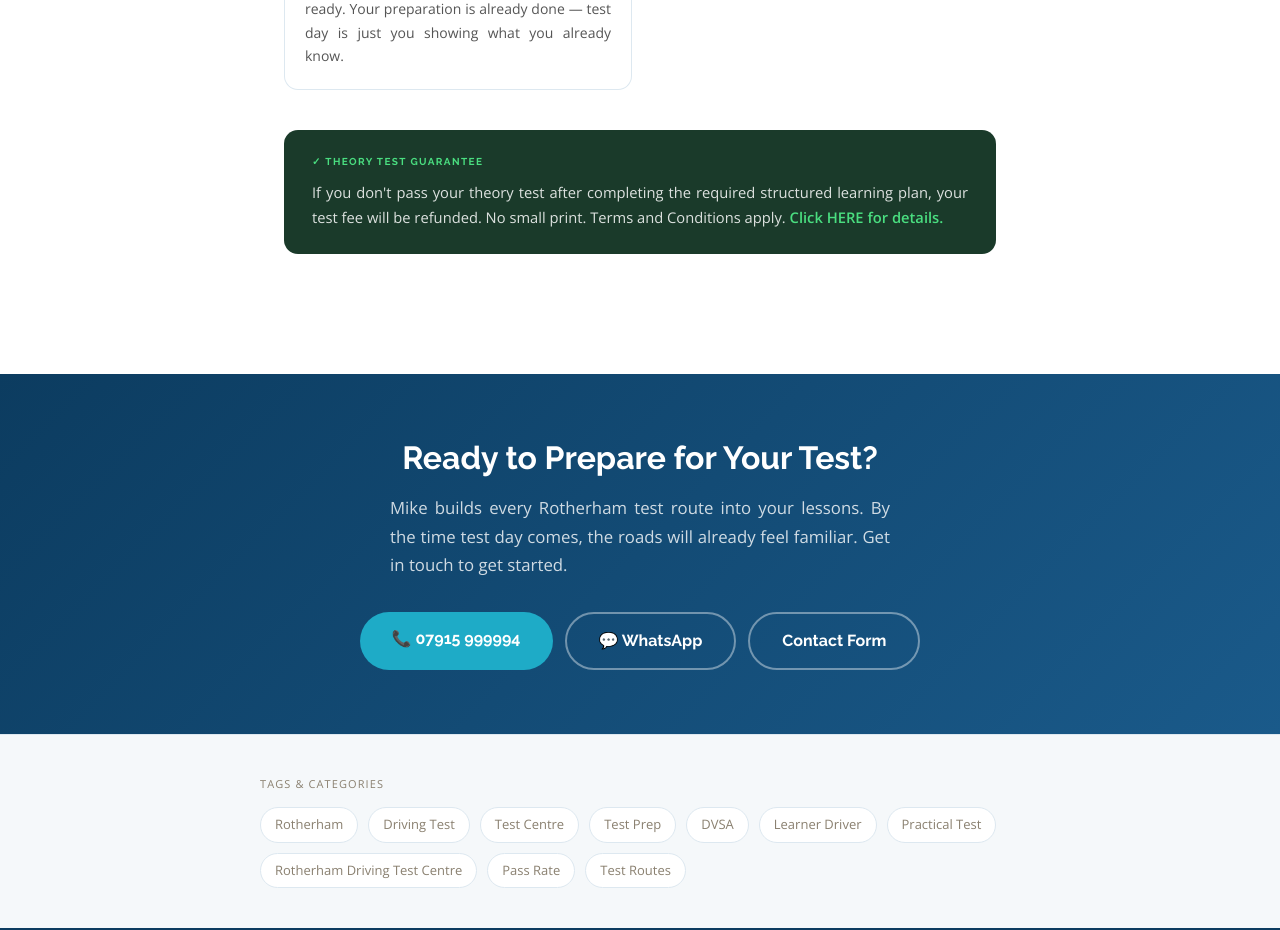
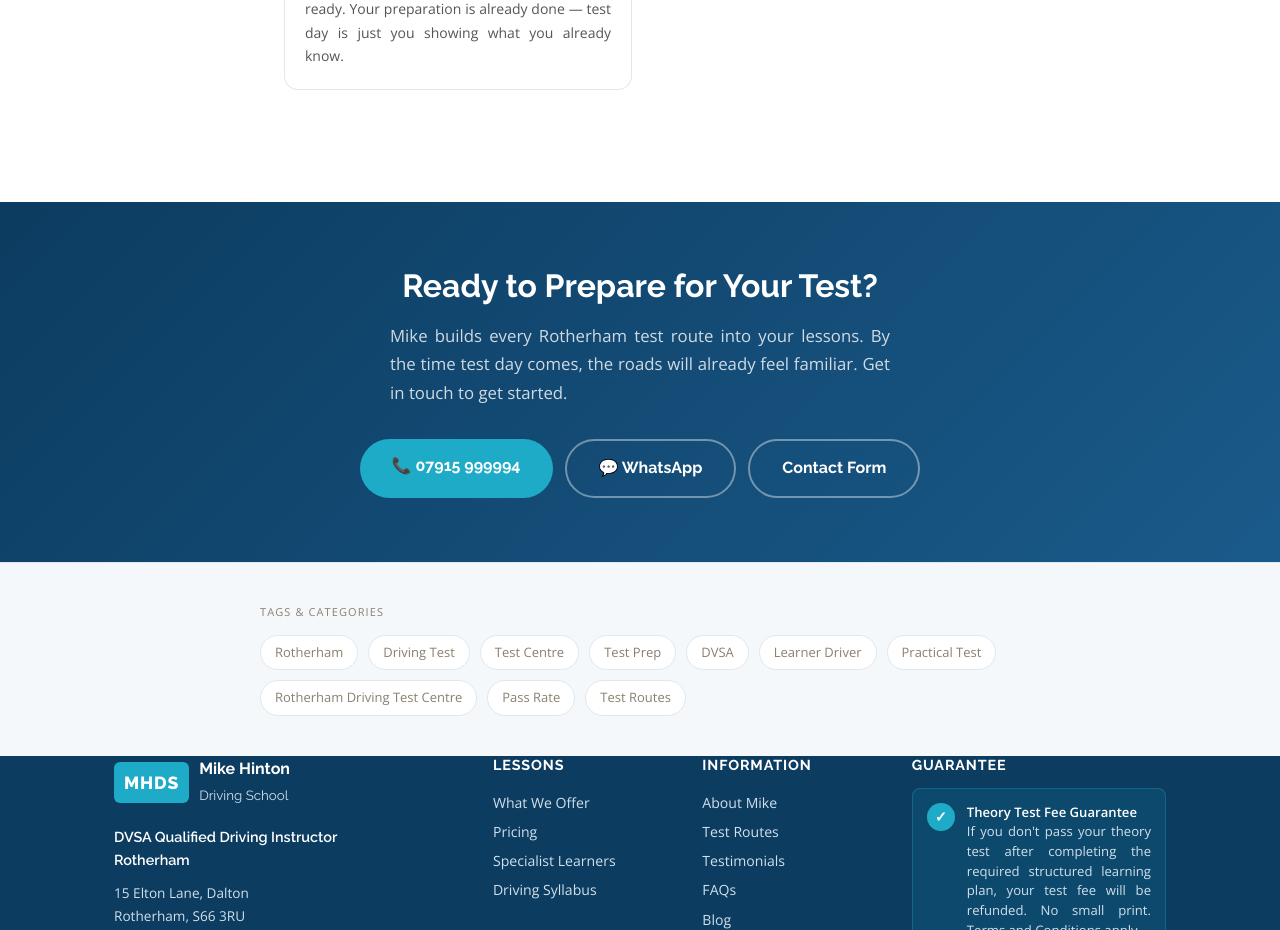
Before and after one commit to mikehinton-wq/mods-website, a React (Vite) app: page /blog/rotherham-test-centre in a window 1280 px wide. Shown: the part 3460-4390 px from the top of the page. Built offline with nearby package versions, Linux system fonts and the light colour scheme.

Commit message:
Update site

```diff
--- a/src/pages/BlogRotherham.jsx
+++ b/src/pages/BlogRotherham.jsx
@@ -173,14 +173,6 @@ export default function BlogRotherham() {
             ))}
           </div>
 
-          {/* Guarantee */}
-          <div style={s.guaranteeBox}>
-            <div style={s.guaranteeLabel}>✓ Theory Test Guarantee</div>
-            <p style={s.guaranteeText}>
-              If you don't pass your theory test after completing the required structured learning plan, your test fee will be refunded. No small print. Terms and Conditions apply.{' '}
-              <a href="https://drivingtestsuccess.com/app-pass-guarantee/" target="_blank" rel="noreferrer" style={{ color: '#4ade80', fontWeight: 600 }}>Click HERE for details.</a>
-            </p>
-          </div>
 
         </div>
 
```
